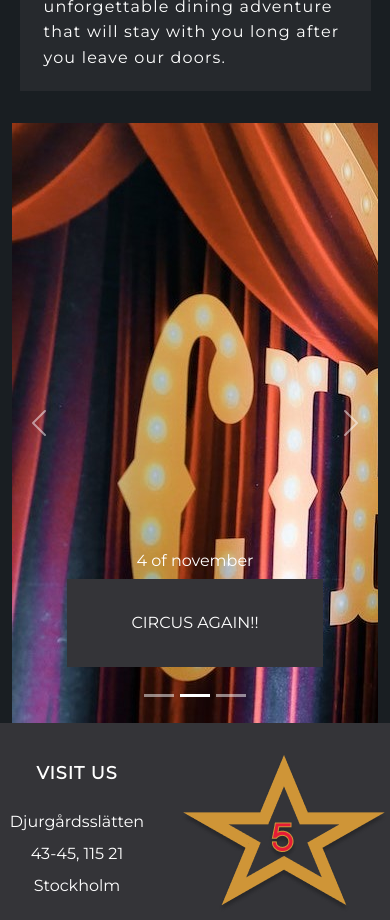
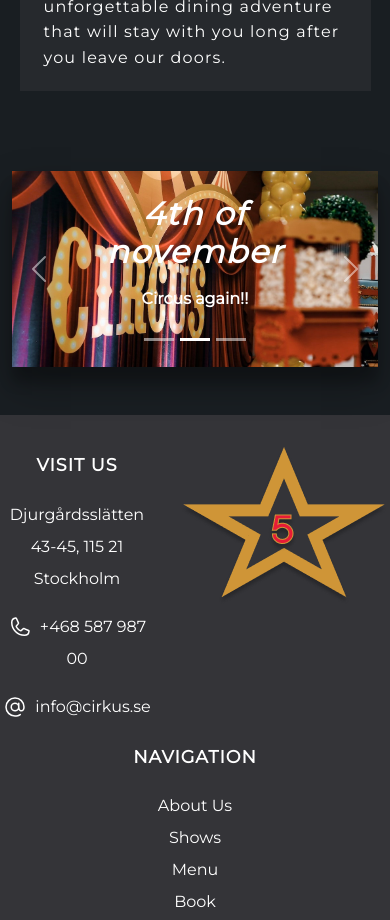
Before and after one commit to AlinaCGM/circus, a React (Create React App) app: page / in a window 390 px wide. Shown: the part 4420-5340 px from the top of the page. Built offline with nearby package versions, Linux system fonts and the light colour scheme.

Commit message:
Styling and responsive images in carousel

```diff
--- a/src/components/carousel/Carousel.js
+++ b/src/components/carousel/Carousel.js
@@ -8,36 +8,49 @@ import clown from "../../assets/face-paint-clown.jpg";
 function Carousel() {
   return (
     <section className="container">
-      <div className="row">
+      <div className="row my-5">
         <div className="col-sm-10 mx-auto">
-          <CarouselTemplate fade controls>
+          <CarouselTemplate className="carousel" fade controls>
             <CarouselTemplate.Item>
-              <img src={acrobats} alt="Acrobats"></img>
+              <img
+                src={acrobats}
+                alt="Acrobats"
+                className="img-fluid"
+                width="100%"
+              ></img>
               <CarouselTemplate.Caption>
-                <h3>3 of november</h3>
-                <p>CIRCUS!</p>
+                <h3 className="slide-title">
+                  <date>3rd of november</date>
+                </h3>
+                <p className="reset slide-info">Circus!</p>
               </CarouselTemplate.Caption>
             </CarouselTemplate.Item>
             <CarouselTemplate.Item>
               <img
-                class="slide-img"
                 src={circusText}
                 alt="Letters that reads 'Circus'"
+                className="img-fluid"
+                width="100%"
               ></img>
               <CarouselTemplate.Caption>
-                <h3>4 of november</h3>
-                <p>CIRCUS AGAIN!!</p>
+                <h3 className="slide-title">
+                  <date>4th of november</date>
+                </h3>
+                <p className="reset slide-info">Circus again!!</p>
               </CarouselTemplate.Caption>
             </CarouselTemplate.Item>
             <CarouselTemplate.Item>
               <img
-                class="slide-img"
                 src={clown}
                 alt="Person with her face painted clown-style"
+                className="img-fluid"
+                width="100%"
               ></img>
               <CarouselTemplate.Caption>
-                <h3>10 of november</h3>
-                <p>ANOTHER CIRCUS!!!</p>
+                <h3 className="slide-title">
+                  <date>10th of november</date>
+                </h3>
+                <p className="reset slide-info">Another circus!!!</p>
               </CarouselTemplate.Caption>
             </CarouselTemplate.Item>
           </CarouselTemplate>
--- a/src/components/carousel/carousel.css
+++ b/src/components/carousel/carousel.css
@@ -1,20 +1,21 @@
-/* .slide-img {
-  width: 700px;
-} */
-
-/* .container {
-  border: 1px solid blue;
+.reset {
+  background-color: rgba(255, 255, 255, 0);
+  padding: 0;
 }
 
-.col {
-  border: 1px solid yellow;
-} */
+.carousel {
+  box-shadow: rgba(0, 0, 0, 0.3) 0px 19px 38px,
+    rgba(0, 0, 0, 0.22) 0px 15px 12px;
+}
 
-/* .sizing-fix {
-  max-width: 1116px;
-  border: 1px solid red;
-} */
+.slide-title {
+  font-size: 2rem;
+  font-weight: 700;
+  letter-spacing: 1.4px;
+  font-style: italic;
+  margin-bottom: 1rem;
+}
 
-/* .slide-img {
-  object-fit: cover;
-} */
+.slide-info {
+  font-weight: 600;
+}
```
